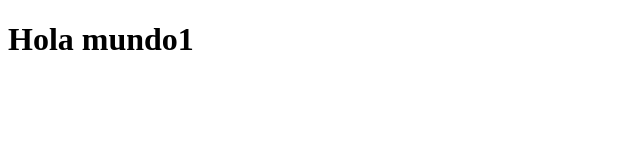
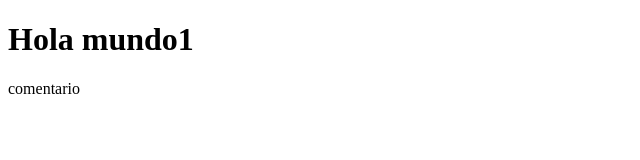
Before and after one commit to Garsito22/PB2, a plain HTML site: page index.html in a window 1280 px wide. Shown: the full height of the page, 0-640 px from the left. Drawn offline with Linux system fonts and the light colour scheme.

Commit message:
Update index.html

```diff
--- a/index.html
+++ b/index.html
@@ -8,6 +8,7 @@
 <body>
     <header>
         <h1>Hola mundo1</h1>
+        <p> comentario</p>
     </header>
 </body>
 </html>
```
